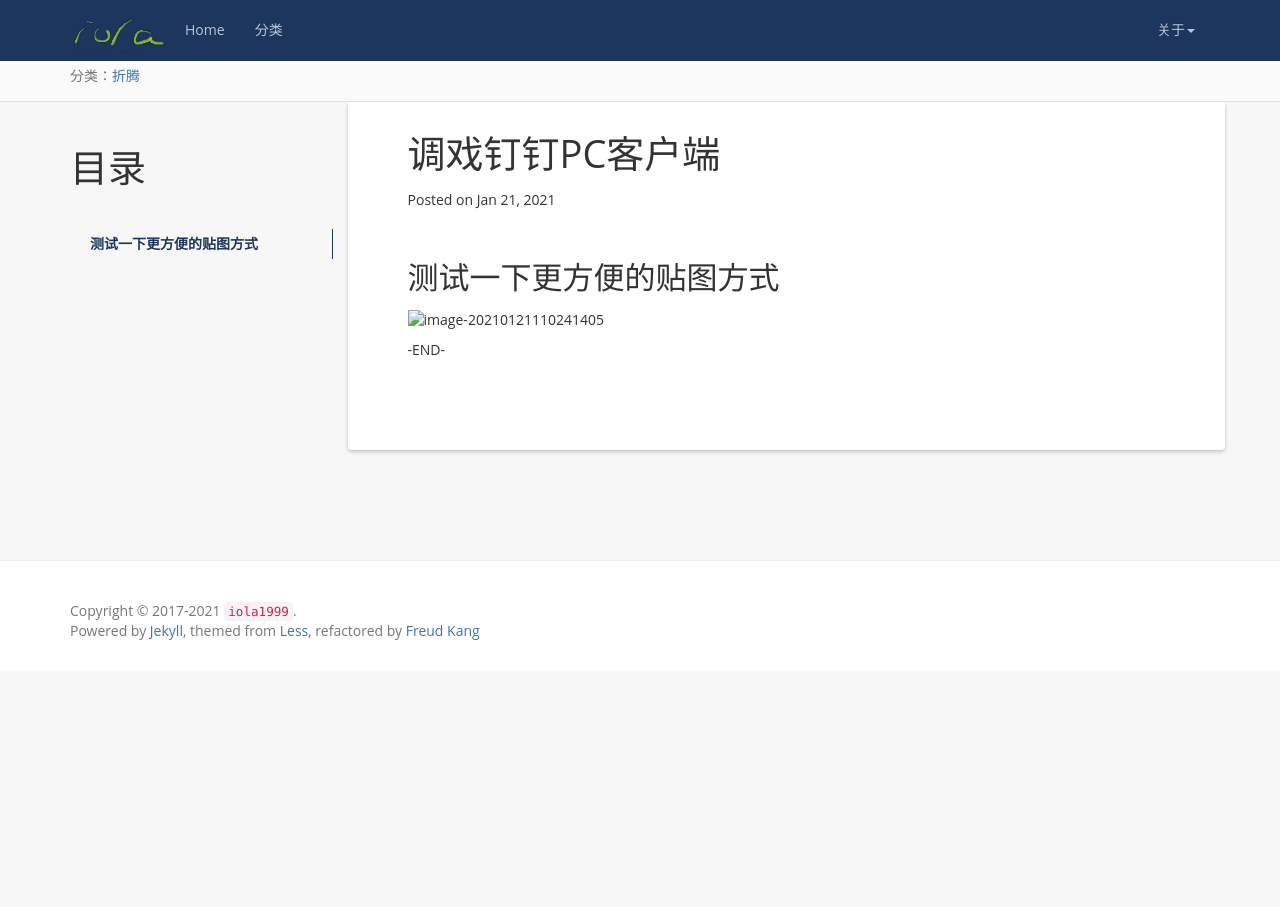
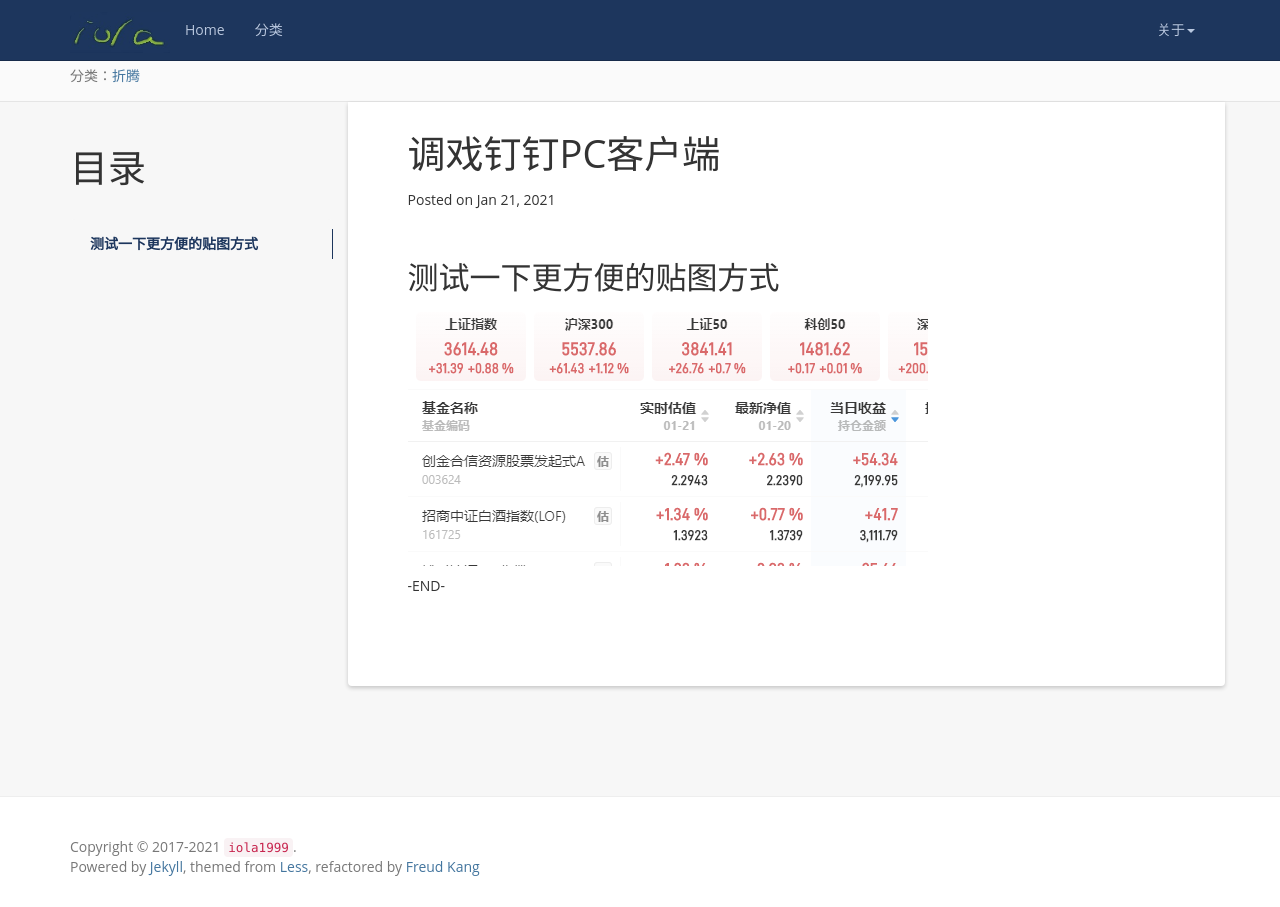
Before and after one commit to iola1999/iola1999.github.io, a Jekyll site: the page built from _posts/2021-01-21-DingTalk-mod.markdown, in a window 1280 px wide. Built offline with Jekyll 4.4.1, drawn with Linux system fonts in a browser that asks for light colours; nearby versions of some CDN libraries; comment, search, counter and statistics services are not loaded.

```diff
--- a/_posts/2021-01-21-DingTalk-mod.markdown
+++ b/_posts/2021-01-21-DingTalk-mod.markdown
@@ -4,6 +4,7 @@ title:  调戏钉钉PC客户端
 date:  2021-01-21 12:00:00 +0800
 categories: 折腾
 tag:
+typora-root-url: ..
 ---
 
 * content
@@ -12,6 +13,8 @@ tag:
 
 
 
-![image-20210121110241405](assets/image-20210121110241405.png)
+![image-20210121110241405](/upload/images/image-20210121110241405.png)
+
+
 
 -END-
```
Also changed, not shown: styles/images/abandon-comments/yungentie-abandon.png (deleted), upload/images/image-20210121110241405.png (renamed from _posts/assets/image-20210121110241405.png).
